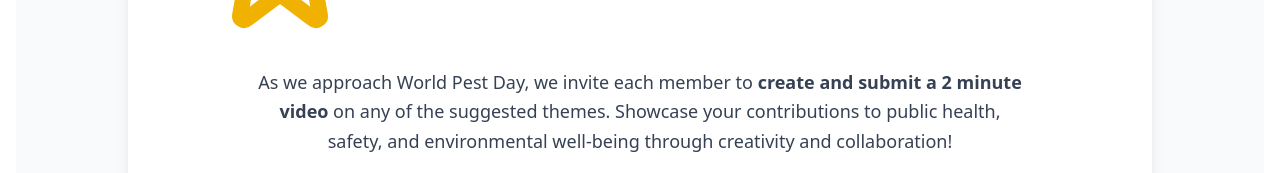
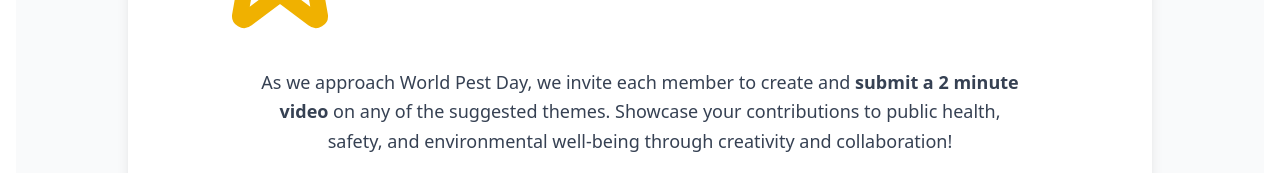
Before and after one commit to epcorn/world_pest_day_icpa, a React (Vite) app in the folder client/: page /prizing in a window 1280 px wide. Shown: the part 332-505 px from the top of the page. Built offline with nearby package versions, Linux system fonts and the light colour scheme.

Commit message:
back to last commit

```diff
--- a/client/src/pages/PrizingPage.jsx
+++ b/client/src/pages/PrizingPage.jsx
@@ -10,7 +10,7 @@ const PrizingPage = () => {
           <span>Recognition & Rewards!</span>
         </h2>
         <p className="text-base sm:text-lg leading-relaxed mb-8 sm:mb-10 max-w-3xl mx-auto text-gray-700">
-          As we approach World Pest Day, we invite each member to <strong>create and submit a 2 minute video</strong> on any of the suggested themes. Showcase your contributions to public health, safety, and environmental well-being through creativity and collaboration!
+          As we approach World Pest Day, we invite each member to create and <strong>submit a 2 minute video</strong> on any of the suggested themes. Showcase your contributions to public health, safety, and environmental well-being through creativity and collaboration!
         </p>
 
         <h3 className="text-xl sm:text-2xl md:text-3xl font-bold text-green-700 mb-6 border-b pb-3">Suggested Topics:</h3>
```
